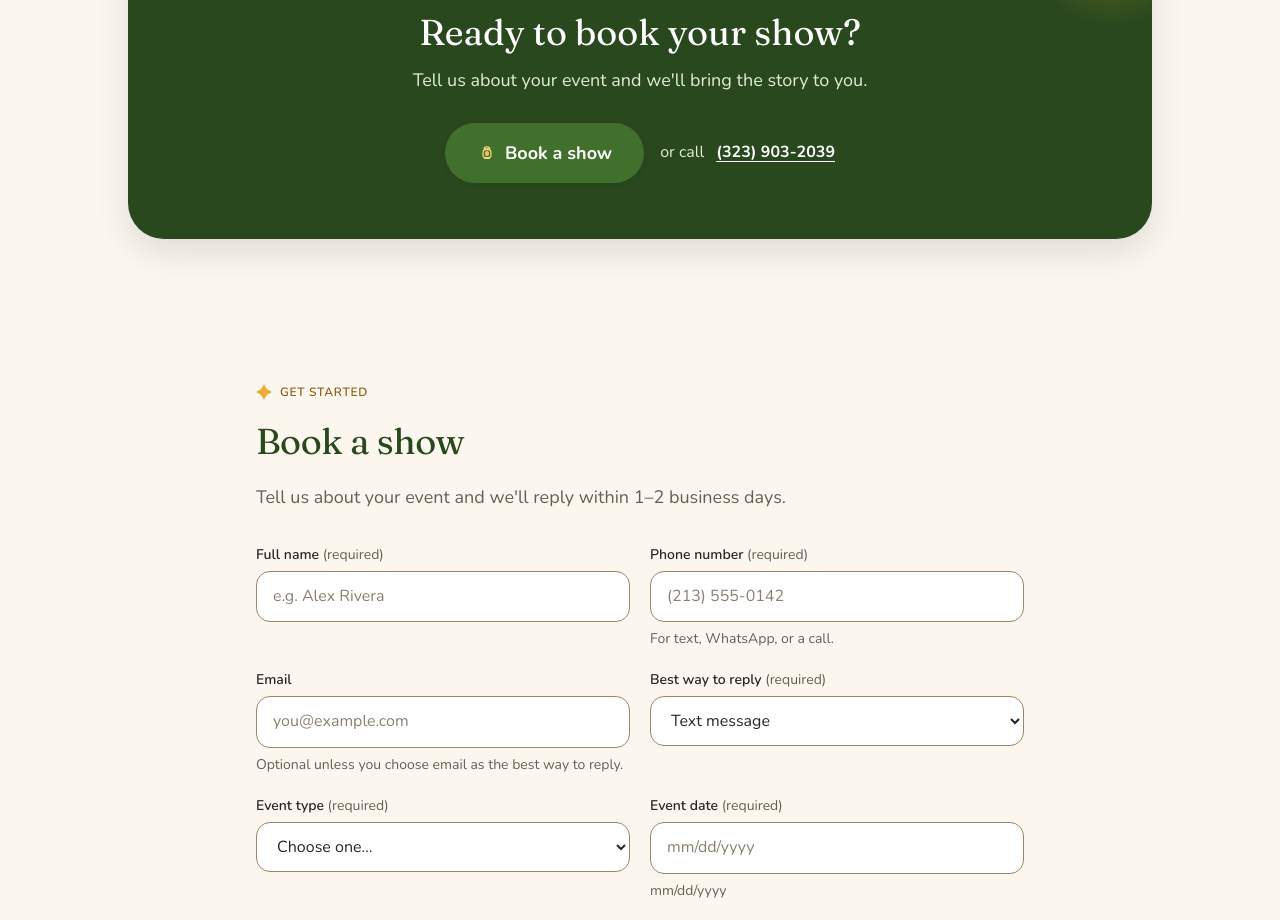
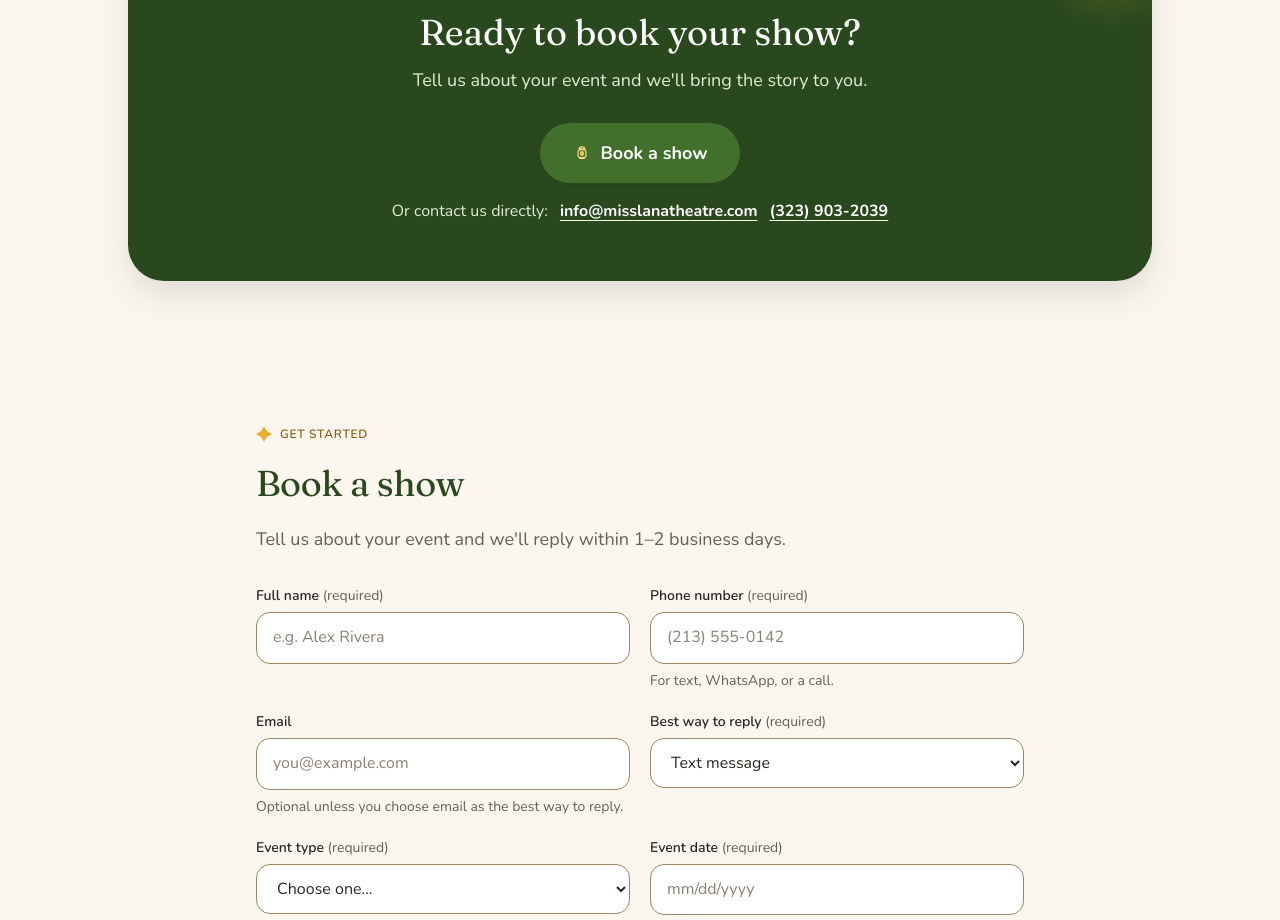
Before and after one commit to Tureckiy-zart/Fairy-Tale-Theater, a Next.js app: page / in a window 1280 px wide. Shown: the part 6780-7700 px from the top of the page. Built offline with nearby package versions, Linux system fonts and the light colour scheme.

Commit message:
fix: make repeated booking CTA channel-neutral

```diff
--- a/components/shell/BookingCTABand.tsx
+++ b/components/shell/BookingCTABand.tsx
@@ -1,11 +1,10 @@
 // BookingCTABand — the repeating "Book a show" band near the bottom of pages
 // (conversion architecture: lead capture everywhere — SITE_STRUCTURE §3/§5). Forest
-// panel, white text (≥9:1), a static glow accent + the brand Lantern glyph (the "light"
-// signature — §2/§7.2), the primary CTA → /booking, and click-to-call. The glow is
-// decorative and NOT animated (band can sit over the fold on short pages — §10.4).
+// panel, white text, static glow, primary CTA → /booking, and direct written/call
+// contacts. The glow is decorative and not animated.
 import { Button } from "@/components/ui";
 import { Lantern } from "@/components/brand/Glyphs";
-import { BOOK_CTA, PHONES } from "@/lib/site";
+import { BOOK_CTA, EMAIL, PHONES } from "@/lib/site";
 
 export function BookingCTABand({
   heading = "Ready to book your show?",
@@ -28,7 +27,7 @@ export function BookingCTABand({
         </h2>
         <p className="mx-auto mt-3 max-w-xl text-lg text-forest-100">{sub}</p>
 
-        <div className="mt-7 flex flex-col items-center justify-center gap-4 sm:flex-row">
+        <div className="mt-7 flex flex-col items-center justify-center gap-4">
           <Button
             href={BOOK_CTA.href}
             size="lg"
@@ -37,7 +36,13 @@ export function BookingCTABand({
             {BOOK_CTA.label}
           </Button>
           <p className="flex flex-wrap items-center justify-center gap-x-3 gap-y-1 text-forest-100">
-            <span>or call</span>
+            <span>Or contact us directly:</span>
+            <a
+              href={EMAIL.href}
+              className="font-body font-bold text-white underline underline-offset-4 hover:text-glow-200"
+            >
+              {EMAIL.address}
+            </a>
             {PHONES.map((p) => (
               <a
                 key={p.tel}
```
